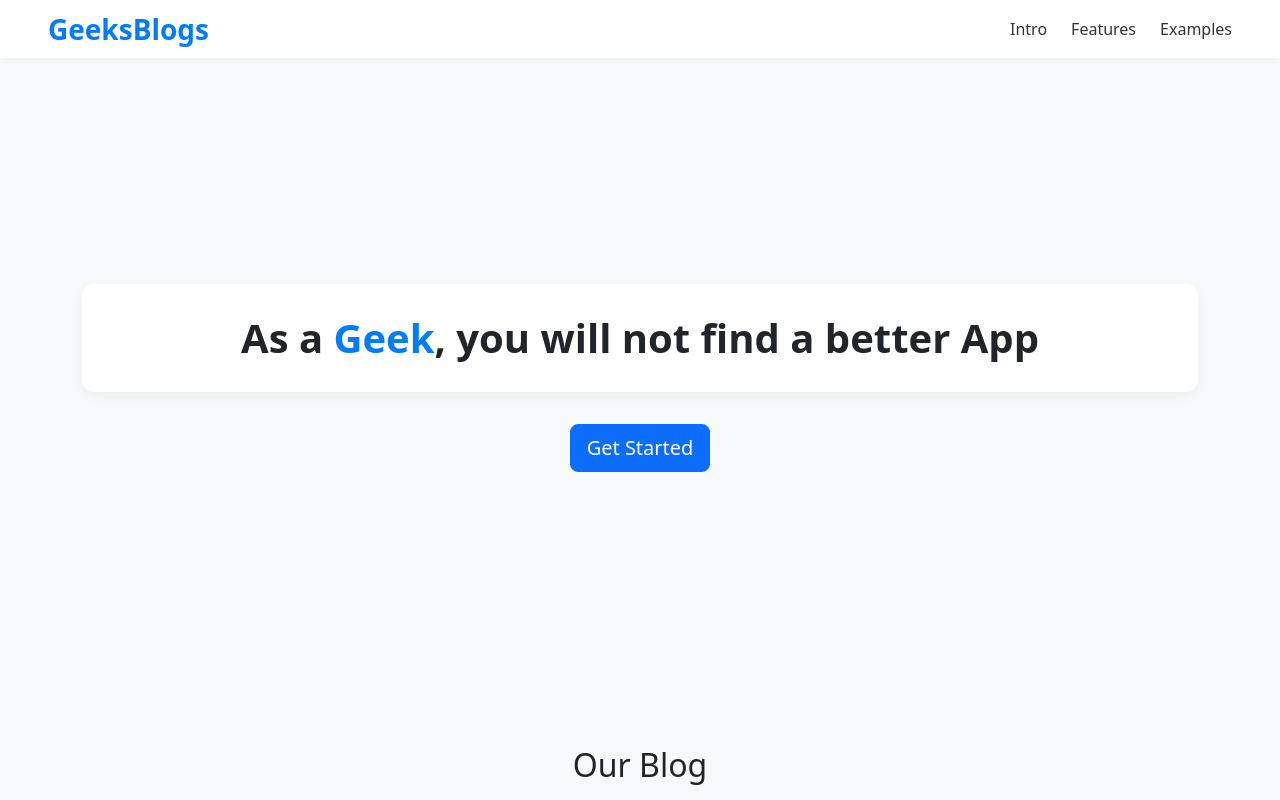
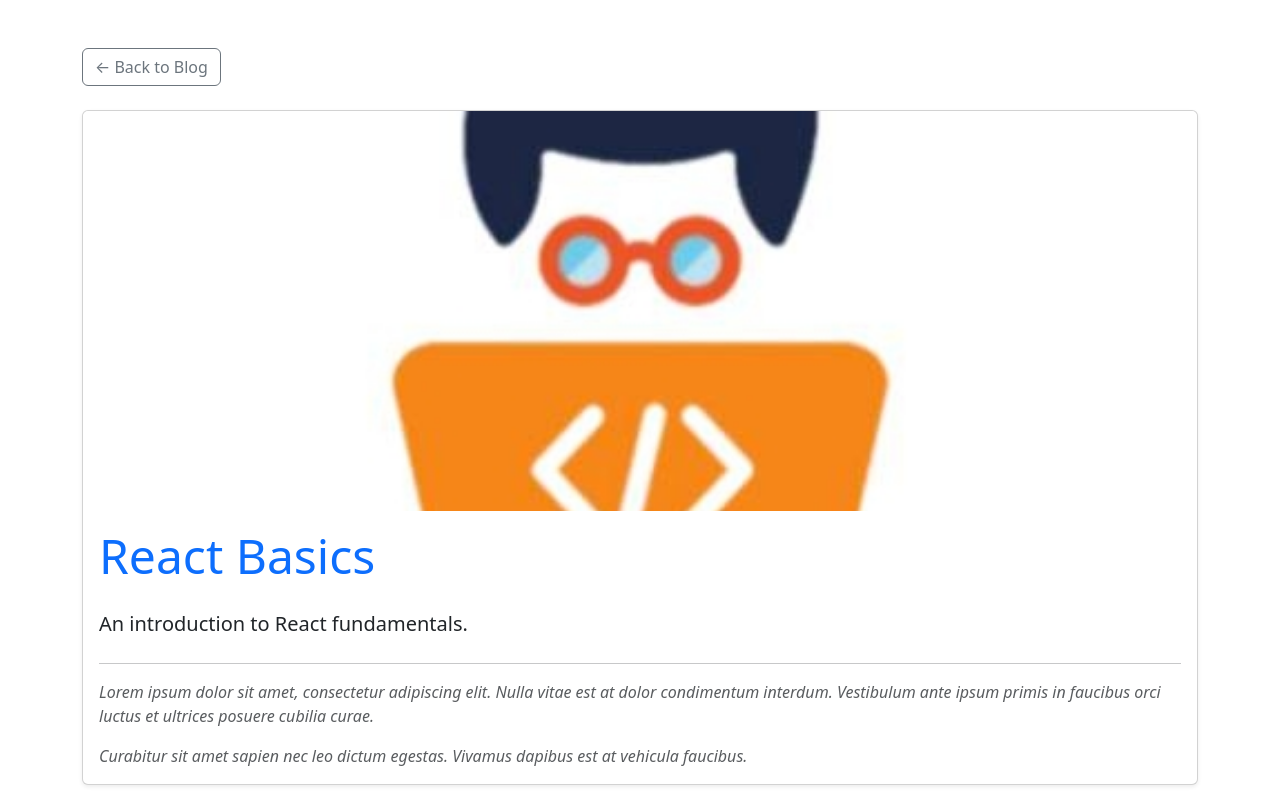
Before and after one commit to zaarouri/GeeksBlogs_frontend, a React (Create React App) app: page /blog/1 in a window 1280 px wide. Shown: the top 800 px of the page. Built offline with nearby package versions, Linux system fonts and the light colour scheme.

Commit message:
add routes

```diff
--- a/package.json
+++ b/package.json
@@ -11,6 +11,7 @@
     "react": "^19.1.0",
     "react-bootstrap": "^2.10.10",
     "react-dom": "^19.1.0",
+    "react-router-dom": "^6.30.1",
     "react-scripts": "5.0.1",
     "web-vitals": "^2.1.4"
   },
--- a/src/App.js
+++ b/src/App.js
@@ -3,14 +3,21 @@ import './App.css';
 import Navbar from './components/Navbar';
 import Intro from '../src/components/intro';
 import Blog from '../src/components/Blog';
+import BlogPost from './components/BlogPost';
+import { BrowserRouter as Router, Routes, Route, Navigate } from 'react-router-dom';
+
+
+
 
 function App() {
   return (
-    <div className="App">
-      <Navbar />
-      <Intro />
-      <Blog />
-    </div>
+    <Router>
+      <Routes>
+        <Route path="/" element={<Navigate to="/blog" />} />
+        <Route path="/blog" element={<Blog />} />
+        <Route path="/blog/:id" element={<BlogPost />} />
+      </Routes>
+    </Router>
   );
 }
 
--- a/src/components/Blog.js
+++ b/src/components/Blog.js
@@ -32,6 +32,7 @@ function Blog() {
           {blogPosts.map((post) => (
             <BlogCard
               key={post.id}
+              id={post.id}
               title={post.title}
               description={post.description}
               image={post.image}
@@ -44,3 +45,4 @@ function Blog() {
 }
 
 export default Blog;
+export { blogPosts };
--- a/src/components/BlogCard.js
+++ b/src/components/BlogCard.js
@@ -1,6 +1,7 @@
 import React from 'react';
+import { Link } from 'react-router-dom';
 
-const BlogCard = ({ title, description, image }) => {
+const BlogCard = ({ id, title, description, image }) => {
   return (
     <div className="col-md-4 mb-4">
       <div className="card h-100 shadow">
@@ -8,7 +9,9 @@ const BlogCard = ({ title, description, image }) => {
         <div className="card-body d-flex flex-column">
           <h5 className="card-title">{title}</h5>
           <p className="card-text flex-grow-1">{description}</p>
-          <a href="#" className="btn btn-primary mt-auto">Read More</a>
+          <Link to={`/blog/${id}`} className="btn btn-primary mt-auto">
+            Read More
+          </Link>
         </div>
       </div>
     </div>
--- /dev/null
+++ b/src/components/BlogPost.js
@@ -0,0 +1,46 @@
+import React from 'react';
+import { useParams, Link } from 'react-router-dom';
+import { blogPosts } from './Blog';
+
+const BlogPost = () => {
+  const { id } = useParams();
+  const post = blogPosts.find((p) => p.id === parseInt(id));
+
+  if (!post)
+    return (
+      <div className="container py-5 text-center">
+        <h2 className="text-danger">Article not found</h2>
+        <Link to="/blog" className="btn btn-primary mt-3">Back to Blog</Link>
+      </div>
+    );
+
+  return (
+    <div className="container py-5">
+      <Link to="/blog" className="btn btn-outline-secondary mb-4">
+        &larr; Back to Blog
+      </Link>
+
+      <div className="card shadow-sm">
+        <img
+          src={post.image}
+          alt={post.title}
+          className="card-img-top rounded-top"
+          style={{ maxHeight: '400px', objectFit: 'cover' }}
+        />
+        <div className="card-body">
+          <h1 className="card-title display-5 mb-4 text-primary">{post.title}</h1>
+          <p className="card-text fs-5 mb-4">{post.description}</p>
+          <hr />
+          <p className="card-text text-muted fst-italic">
+            Lorem ipsum dolor sit amet, consectetur adipiscing elit. Nulla vitae est at dolor condimentum interdum. Vestibulum ante ipsum primis in faucibus orci luctus et ultrices posuere cubilia curae.
+          </p>
+          <p className="card-text text-muted fst-italic">
+            Curabitur sit amet sapien nec leo dictum egestas. Vivamus dapibus est at vehicula faucibus.
+          </p>
+        </div>
+      </div>
+    </div>
+  );
+};
+
+export default BlogPost;
```
Also changed, not shown: 1 other file (tests, documents, lock files or other folders).
